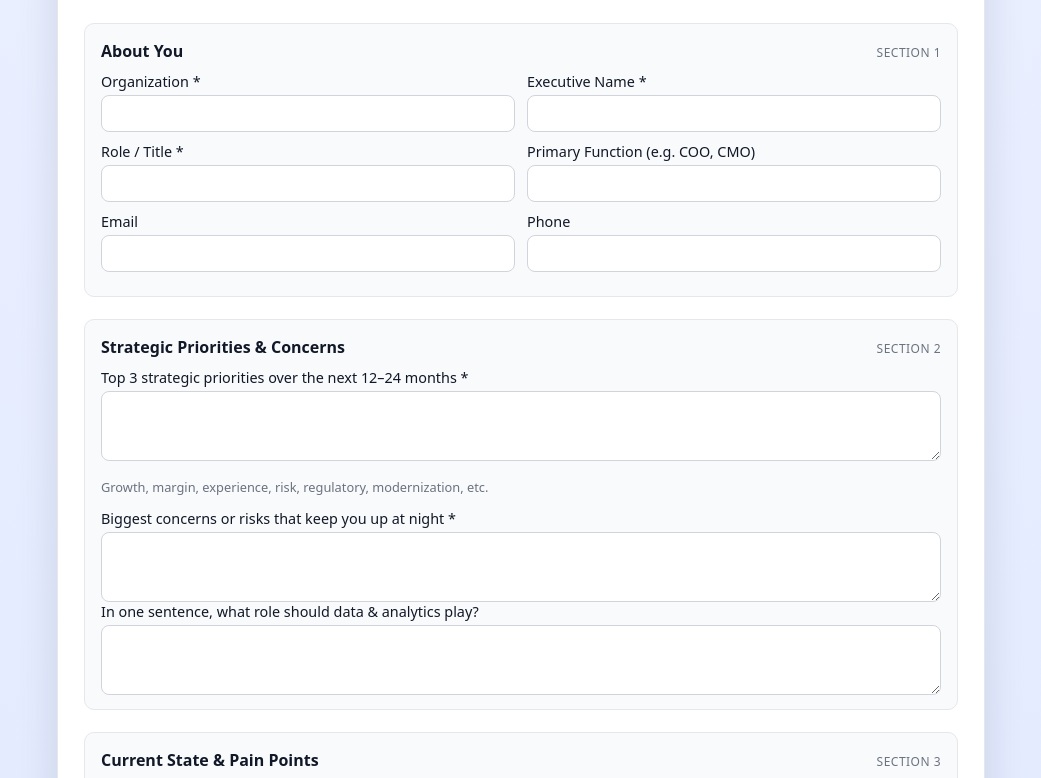
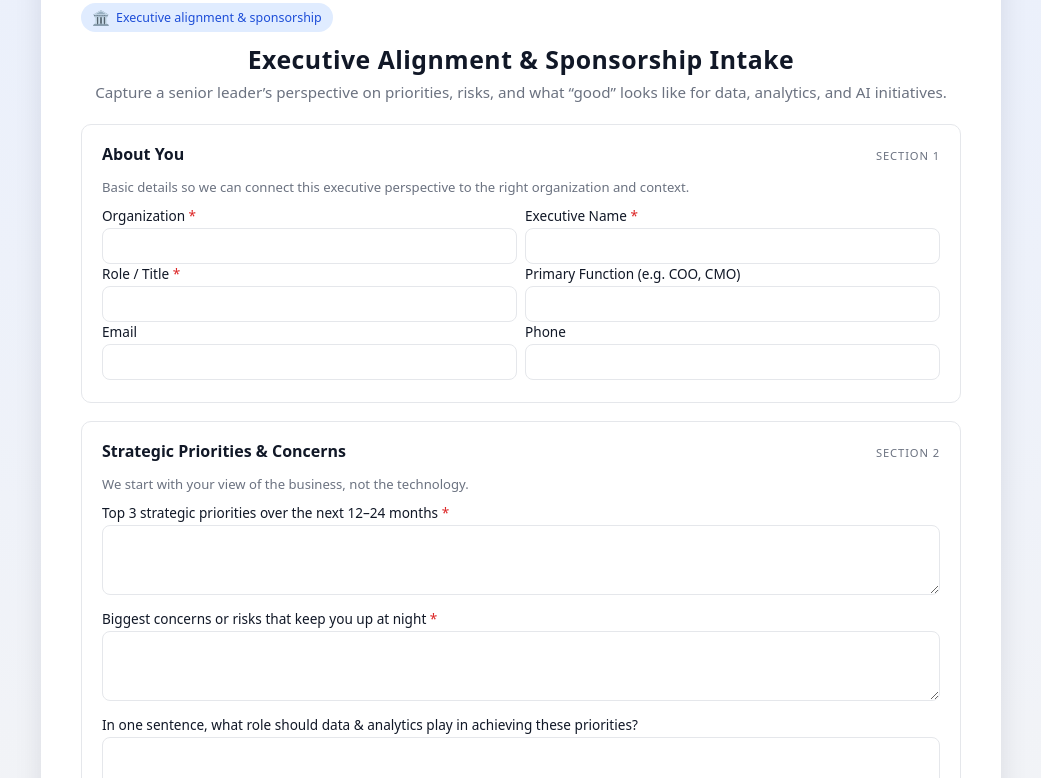
Before and after one commit to GChildress3/clevelandstrategic-site, a plain HTML site: page executive-alignment-intake.html in a window 1280 px wide. Shown: the part 296-1074 px from the top of the page, without its empty margins (119-1160 px from the left). Drawn offline with Linux system fonts and the light colour scheme.

Commit message:
Refactor executive alignment intake form styles
Updated styles and structure for the executive alignment intake form, including changes to background color, padding, and form fields.

```diff
--- a/executive-alignment-intake.html
+++ b/executive-alignment-intake.html
@@ -7,288 +7,420 @@
 
   <style>
     :root {
-      --bg: #e5ecff;
+      --bg: #f3f4f6;
       --card-bg: #ffffff;
       --text-main: #111827;
       --text-muted: #6b7280;
       --accent: #2563eb;
       --accent-soft: #e0ecff;
-      --border-soft: #e5e7eb;
-      --shadow-soft: 0 18px 40px rgba(15, 23, 42, 0.12);
-      --radius-lg: 18px;
+      --border: #e5e7eb;
+      --radius-lg: 20px;
       --radius-md: 10px;
+      --shadow-soft: 0 12px 28px rgba(15, 23, 42, 0.10);
     }
+
     * { box-sizing: border-box; }
+
     body {
       margin: 0;
       font-family: system-ui, -apple-system, BlinkMacSystemFont, "Segoe UI", sans-serif;
-      background: radial-gradient(circle at top, #eef2ff 0, #e5ecff 45%, #dbe4ff 100%);
+      background: radial-gradient(circle at top, #e5edff 0, var(--bg) 52%, #e5e7eb 100%);
       color: var(--text-main);
     }
-    .page {
+
+    .page-wrap {
+      min-height: 100vh;
+      display: flex;
+      justify-content: center;
+      align-items: flex-start;
+      padding: 24px 12px;
+    }
+
+    .card {
+      width: 100%;
       max-width: 960px;
-      margin: 0 auto;
-      padding: 32px 16px 48px 16px;
-    }
-    .card {
       background: var(--card-bg);
       border-radius: var(--radius-lg);
       box-shadow: var(--shadow-soft);
-      border: 1px solid var(--border-soft);
-      padding: 32px 26px 28px 26px;
+      padding: 28px 24px 32px;
     }
+
+    @media (min-width: 768px) {
+      .card {
+        padding: 32px 40px 40px;
+      }
+    }
+
     .logo-wrap {
       text-align: center;
       margin-bottom: 18px;
     }
+
     .logo-wrap img {
-      height: 88px;
-      width: auto;
+      max-width: 220px;
+      height: auto;
+      display: inline-block;
     }
-    .badge {
+
+    .title {
+      text-align: center;
+      margin-bottom: 6px;
+      font-size: 1.55rem;
+      font-weight: 650;
+      letter-spacing: 0.02em;
+    }
+
+    .subtitle {
+      text-align: center;
+      margin-bottom: 22px;
+      font-size: 0.95rem;
+      color: var(--text-muted);
+    }
+
+    .pill {
       display: inline-flex;
       align-items: center;
       gap: 6px;
-      font-size: 0.8rem;
-      padding: 5px 10px;
+      padding: 5px 11px;
       border-radius: 999px;
-      background: #eef2ff;
+      font-size: 0.78rem;
+      background: var(--accent-soft);
       color: #1d4ed8;
-      border: 1px solid #c7d2fe;
-      margin-bottom: 14px;
+      margin-bottom: 10px;
     }
-    .badge span {
-      font-size: 0.85rem;
+
+    .pill span.icon {
+      font-size: 0.9rem;
     }
-    h1 {
-      font-size: 1.6rem;
-      text-align: center;
-      margin: 4px 0 4px 0;
+
+    form { margin-top: 6px; }
+
+    .section {
+      border-radius: var(--radius-md);
+      border: 1px solid var(--border);
+      padding: 14px 14px 18px;
+      margin-bottom: 16px;
     }
-    .subtitle {
-      text-align: center;
-      font-size: 0.9rem;
+
+    @media (min-width: 768px) {
+      .section {
+        padding: 18px 20px 22px;
+        margin-bottom: 18px;
+      }
+    }
+
+    .section-header {
+      display: flex;
+      align-items: baseline;
+      justify-content: space-between;
+      margin-bottom: 8px;
+    }
+
+    .section-title {
+      font-size: 1rem;
+      font-weight: 600;
+    }
+
+    .section-tag {
+      font-size: 0.7rem;
       color: var(--text-muted);
-      margin-bottom: 26px;
+      text-transform: uppercase;
+      letter-spacing: 0.08em;
     }
-    form {
+
+    .help-text {
+      font-size: 0.82rem;
+      color: var(--text-muted);
+      margin-bottom: 10px;
+    }
+
+    .field { margin-bottom: 9px; }
+
+    .field-inline {
       display: flex;
       flex-direction: column;
-      gap: 22px;
+      gap: 8px;
     }
-    .section {
-      border-radius: var(--radius-md);
-      border: 1px solid var(--border-soft);
-      padding: 16px 16px 14px 16px;
-      background: #f9fafb;
+
+    @media (min-width: 768px) {
+      .field-inline {
+        flex-direction: row;
       }
-    .section-header {
-      display: flex;
-      justify-content: space-between;
-      align-items: baseline;
-      gap: 12px;
-      margin-bottom: 10px;
+      .field-inline .field {
+        flex: 1;
+        margin-bottom: 0;
       }
-    .section-header h2 {
-      margin: 0;
-      font-size: 1rem;
     }
-    .section-header span {
-      font-size: 0.75rem;
+
+    label {
+      display: block;
+      font-size: 0.85rem;
+      font-weight: 500;
+      margin-bottom: 3px;
+    }
+
+    .required::after {
+      content: " *";
+      color: #dc2626;
+    }
+
+    input[type="text"],
+    input[type="email"],
+    input[type="tel"],
+    textarea {
+      width: 100%;
+      padding: 7px 9px;
+      border-radius: 8px;
+      border: 1px solid var(--border);
+      font-size: 0.9rem;
+      font-family: inherit;
+      resize: vertical;
+      min-height: 36px;
+      background-color: #ffffff;
+    }
+
+    textarea { min-height: 70px; }
+
+    input:focus,
+    textarea:focus {
+      outline: none;
+      border-color: var(--accent);
+      box-shadow: 0 0 0 1px var(--accent-soft);
+    }
+
+    .footer-note {
+      font-size: 0.8rem;
       color: var(--text-muted);
-      text-transform: uppercase;
-      letter-spacing: 0.04em;
+      text-align: right;
+      margin-top: 10px;
     }
-    .field-row {
+
+    .actions {
+      margin-top: 16px;
       display: flex;
       flex-wrap: wrap;
-      gap: 12px;
-      margin-bottom: 10px;
+      gap: 10px;
+      justify-content: flex-end;
+      align-items: center;
     }
-    .field {
-      flex: 1 1 220px;
-      display: flex;
-      flex-direction: column;
-      gap: 4px;
-      font-size: 0.9rem;
-    }
-    label {
-      font-weight: 500;
-    }
-    input, textarea, select {
-      font: inherit;
-      padding: 8px 9px;
-      border-radius: 8px;
-      border: 1px solid #d1d5db;
-      background: #ffffff;
-    }
-    textarea {
-      resize: vertical;
-      min-height: 70px;
-    }
-    .hint {
-      font-size: 0.8rem;
-      color: var(--text-muted);
-    }
-    .actions {
-      margin-top: 10px;
-      display: flex;
-      justify-content: flex-end;
-    }
-    button[type="submit"] {
+
+    .btn-primary {
       border: none;
       border-radius: 999px;
-      padding: 9px 18px;
+      padding: 9px 20px;
       font-size: 0.9rem;
-      background: var(--accent);
+      font-weight: 600;
+      cursor: pointer;
+      background: linear-gradient(to right, #2563eb, #1d4ed8);
       color: #ffffff;
-      cursor: pointer;
-      box-shadow: 0 8px 18px rgba(37, 99, 235, 0.35);
     }
-    button[type="submit"]:hover {
-      background: #1d4ed8;
+
+    .btn-primary:hover {
+      filter: brightness(0.97);
     }
-    @media (max-width: 640px) {
-      .card { padding: 22px 16px 22px 16px; }
+
+    .btn-secondary {
+      border-radius: 999px;
+      padding: 8px 15px;
+      font-size: 0.8rem;
+      border: 1px solid var(--border);
+      background-color: #ffffff;
+      color: var(--text-muted);
+      cursor: default;
     }
   </style>
 </head>
 <body>
-  <div class="page">
+<div class="page-wrap">
   <div class="card">
+
+    <!-- Logo -->
     <div class="logo-wrap">
-        <img src="Cleveland Strategic Logo.png" alt="Cleveland Strategic logo">
+      <img src="Cleveland Strategic Logo.png">
     </div>
 
-      <div class="badge">
+    <div class="pill">
+      <span class="icon">🏛️</span>
       <span>Executive alignment & sponsorship</span>
     </div>
 
-      <h1>Executive Alignment Intake</h1>
-      <p class="subtitle">
+    <div class="title">Executive Alignment & Sponsorship Intake</div>
+    <div class="subtitle">
       Capture a senior leader’s perspective on priorities, risks, and what “good” looks like
       for data, analytics, and AI initiatives.
+    </div>
+
+    <form id="intake-form">
+      <!-- Section 1 -->
+      <div class="section">
+        <div class="section-header">
+          <div class="section-title">About You</div>
+          <div class="section-tag">Section 1</div>
+        </div>
+        <p class="help-text">
+          Basic details so we can connect this executive perspective to the right organization and context.
         </p>
 
-      <form id="intake-form">
-        <!-- SECTION 1 -->
-        <div class="section">
-          <div class="section-header">
-            <h2>About You</h2>
-            <span>Section 1</span>
-          </div>
-          <div class="field-row">
+        <div class="field-inline">
           <div class="field">
-              <label for="org">Organization *</label>
-              <input id="org" name="org" required>
+            <label for="org" class="required">Organization</label>
+            <input type="text" id="org" name="org" required>
           </div>
           <div class="field">
-              <label for="executive_name">Executive Name *</label>
-              <input id="executive_name" name="executive_name" required>
+            <label for="executive_name" class="required">Executive Name</label>
+            <input type="text" id="executive_name" name="executive_name" required>
           </div>
         </div>
-          <div class="field-row">
+
+        <div class="field-inline">
           <div class="field">
-              <label for="role">Role / Title *</label>
-              <input id="role" name="role" required>
+            <label for="role" class="required">Role / Title</label>
+            <input type="text" id="role" name="role" required>
           </div>
           <div class="field">
             <label for="function">Primary Function (e.g. COO, CMO)</label>
-              <input id="function" name="function">
+            <input type="text" id="function" name="function">
           </div>
         </div>
-          <div class="field-row">
+
+        <div class="field-inline">
           <div class="field">
             <label for="email">Email</label>
-              <input id="email" name="email" type="email">
+            <input type="email" id="email" name="email">
           </div>
           <div class="field">
             <label for="phone">Phone</label>
-              <input id="phone" name="phone">
+            <input type="tel" id="phone" name="phone">
           </div>
         </div>
       </div>
 
-        <!-- SECTION 2 -->
+      <!-- Section 2 -->
       <div class="section">
         <div class="section-header">
-            <h2>Strategic Priorities & Concerns</h2>
-            <span>Section 2</span>
+          <div class="section-title">Strategic Priorities & Concerns</div>
+          <div class="section-tag">Section 2</div>
         </div>
+        <p class="help-text">
+          We start with your view of the business, not the technology.
+        </p>
+
         <div class="field">
-            <label for="top_priorities">Top 3 strategic priorities over the next 12–24 months *</label>
+          <label for="top_priorities" class="required">
+            Top 3 strategic priorities over the next 12–24 months
+          </label>
           <textarea id="top_priorities" name="top_priorities" required></textarea>
-            <p class="hint">Growth, margin, experience, risk, regulatory, modernization, etc.</p>
         </div>
+
         <div class="field">
-            <label for="top_concerns">Biggest concerns or risks that keep you up at night *</label>
+          <label for="top_concerns" class="required">
+            Biggest concerns or risks that keep you up at night
+          </label>
           <textarea id="top_concerns" name="top_concerns" required></textarea>
         </div>
+
         <div class="field">
-            <label for="role_of_data">In one sentence, what role should data & analytics play?</label>
+          <label for="role_of_data">
+            In one sentence, what role should data & analytics play in achieving these priorities?
+          </label>
           <textarea id="role_of_data" name="role_of_data"></textarea>
         </div>
       </div>
 
-        <!-- SECTION 3 -->
+      <!-- Section 3 -->
       <div class="section">
         <div class="section-header">
-            <h2>Current State & Pain Points</h2>
-            <span>Section 3</span>
+          <div class="section-title">Current State & Pain Points</div>
+          <div class="section-tag">Section 3</div>
         </div>
+        <p class="help-text">
+          Where do you feel friction today when you try to make decisions or run the business?
+        </p>
+
         <div class="field">
-            <label for="whats_working">What is working well today?</label>
+          <label for="whats_working">
+            What is working well today with data, reporting, or analytics?
+          </label>
           <textarea id="whats_working" name="whats_working"></textarea>
         </div>
+
         <div class="field">
-            <label for="whats_not_working">Where are you most frustrated with data, reporting, or AI today? *</label>
+          <label for="whats_not_working" class="required">
+            Where are you most frustrated with data, reporting, or AI today?
+          </label>
           <textarea id="whats_not_working" name="whats_not_working" required></textarea>
         </div>
+
         <div class="field">
-            <label for="decisions">Key decisions you wish were better supported by data</label>
+          <label for="decisions">
+            Key decisions you wish were better supported by data
+          </label>
           <textarea id="decisions" name="decisions"></textarea>
         </div>
       </div>
 
-        <!-- SECTION 4 -->
+      <!-- Section 4 -->
       <div class="section">
         <div class="section-header">
-            <h2>Success, Sponsorship, and Risk Appetite</h2>
-            <span>Section 4</span>
+          <div class="section-title">Success, Sponsorship & Risk Appetite</div>
+          <div class="section-tag">Section 4</div>
         </div>
+        <p class="help-text">
+          This shapes what success looks like and how you want to personally engage.
+        </p>
+
         <div class="field">
-            <label for="success_definition">If this work is successful in 18–24 months, what will be different? *</label>
+          <label for="success_definition" class="required">
+            If this work is successful in 18–24 months, what will be different?
+          </label>
           <textarea id="success_definition" name="success_definition" required></textarea>
         </div>
+
         <div class="field">
-            <label for="sponsorship_commitments">What sponsorship or support are you personally willing to provide?</label>
-            <textarea id="sponsorship_commitments" name="sponsorship_commitments"></textarea>
-            <p class="hint">Steering committee participation, communication, funding, change advocacy, etc.</p>
+          <label for="sponsorship_commitments">
+            What sponsorship or support are you personally willing to provide?
+          </label>
+          <textarea id="sponsorship_commitments" name="sponsorship_commitments"
+                    placeholder="Steering meetings, communications, funding decisions, championing change, etc."></textarea>
         </div>
+
         <div class="field">
-            <label for="risk_appetite">How would you describe your appetite for experimentation and AI? *</label>
+          <label for="risk_appetite" class="required">
+            How would you describe your appetite for experimentation and AI?
+          </label>
           <textarea id="risk_appetite" name="risk_appetite" required></textarea>
         </div>
+
         <div class="field">
-            <label for="constraints">Non-negotiables, constraints, or “lines we will not cross”</label>
+          <label for="constraints">
+            Non-negotiables, constraints, or “lines we will not cross”
+          </label>
           <textarea id="constraints" name="constraints"></textarea>
         </div>
       </div>
 
-        <!-- SECTION 5 -->
+      <!-- Section 5 -->
       <div class="section">
         <div class="section-header">
-            <h2>Other Notes</h2>
-            <span>Section 5</span>
+          <div class="section-title">Other Notes</div>
+          <div class="section-tag">Section 5</div>
         </div>
+
         <div class="field">
-            <label for="other_notes">Anything else we should know from your perspective?</label>
+          <label for="other_notes">
+            Anything else we should know from your perspective?
+          </label>
           <textarea id="other_notes" name="other_notes"></textarea>
         </div>
       </div>
 
       <div class="actions">
-          <button type="submit">Download Excel Summary</button>
+        <div class="btn-secondary">Fields marked with * are required</div>
+        <button type="submit" class="btn-primary">Download Responses as Excel</button>
+      </div>
+
+      <div class="footer-note">
+        Cleveland Strategic · Executive Alignment & Sponsorship
       </div>
     </form>
   </div>
@@ -328,6 +460,7 @@
     XLSX.utils.book_append_sheet(wb, ws, "Executive Alignment");
 
     XLSX.writeFile(wb, "ClevelandStrategic_Executive_Alignment_Intake.xlsx");
+
     alert("Thank you! Your responses have been downloaded as an Excel file.");
     e.target.reset();
   });
```
Lines whose indentation alone changed are shown as unchanged.
